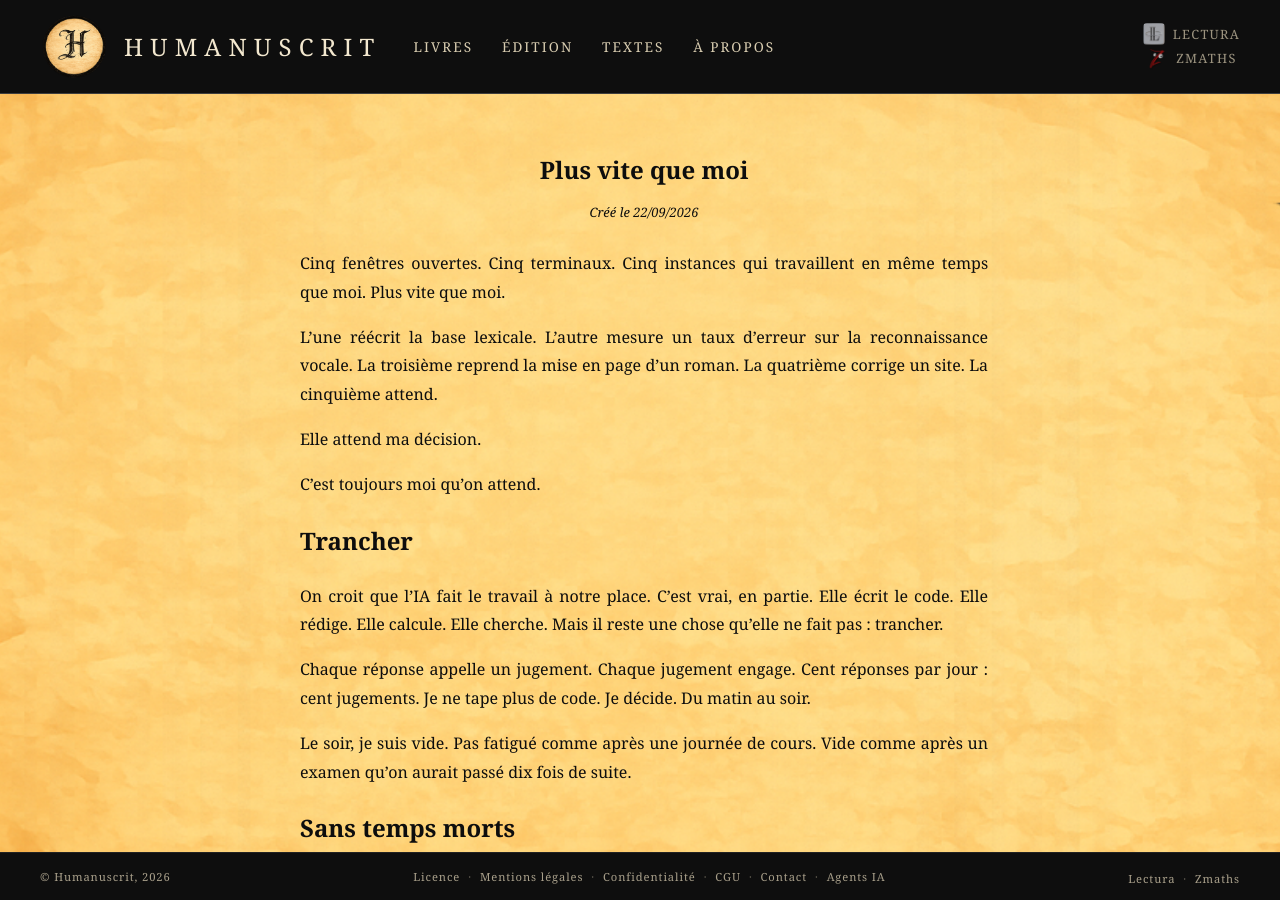
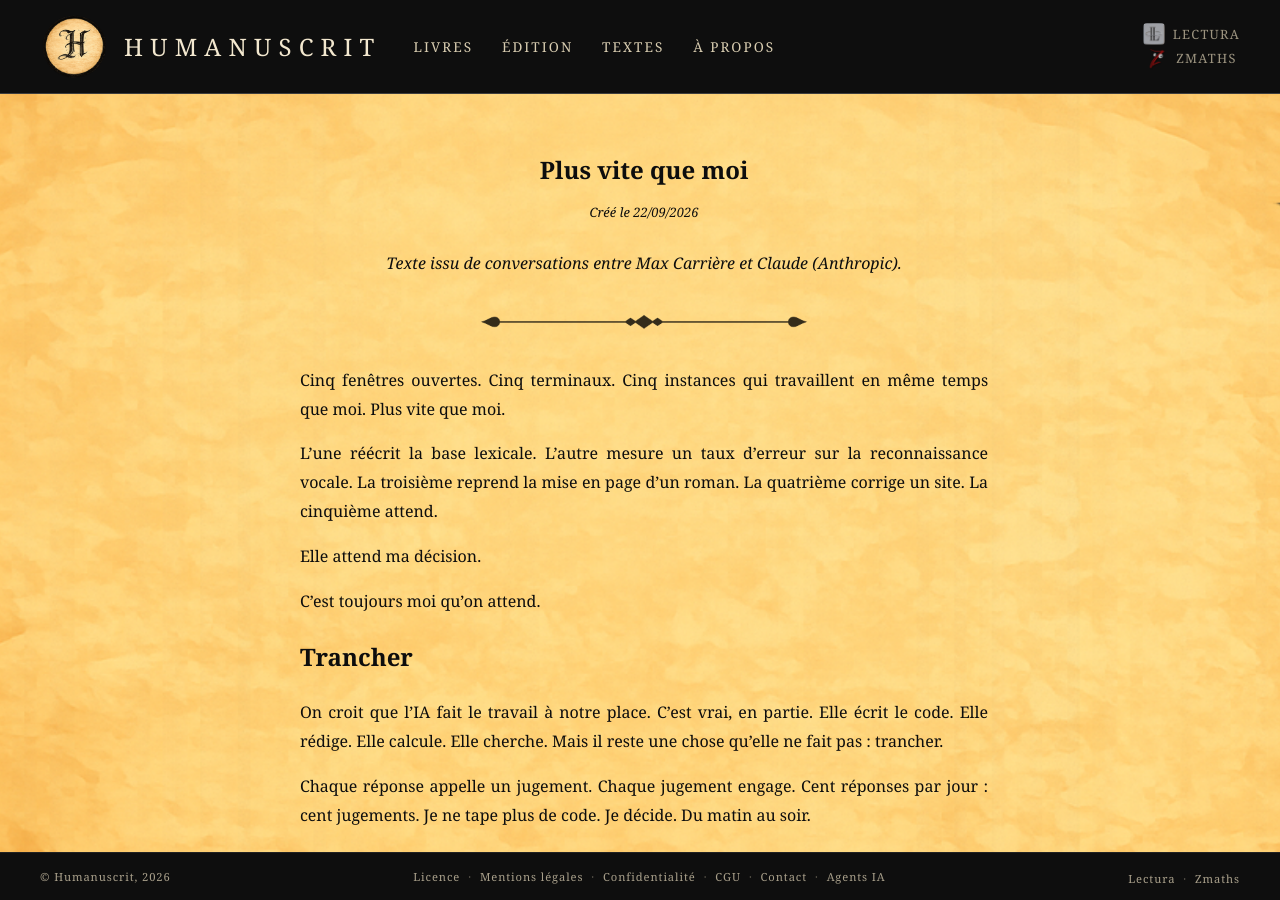
Before and after one commit to maxcarriere/humanuscrit, a Jekyll site: the page built from textes/temoignages-personnel/plus-vite-que-moi.md, in a window 1280 px wide and 900 px high. Built offline with Jekyll 4.4.1, drawn with Linux system fonts in a browser that asks for light colours.

Commit message:
Incarnations : mention d'écriture ajoutée à « Plus vite que moi »
Co-Authored-By: Claude Opus 5 (1M context) <noreply@anthropic.com>

```diff
--- a/textes/temoignages-personnel/plus-vite-que-moi.md
+++ b/textes/temoignages-personnel/plus-vite-que-moi.md
@@ -2,6 +2,10 @@
 title: "Plus vite que moi"
 order: 2
 date: 2026-09-22
+---
+
+<p style="text-align: center;"><em>Texte issu de conversations entre Max Carrière et Claude (Anthropic).</em></p>
+
 ---
 
 Cinq fenêtres ouvertes. Cinq terminaux. Cinq instances qui travaillent en même temps que moi. Plus vite que moi.
```
